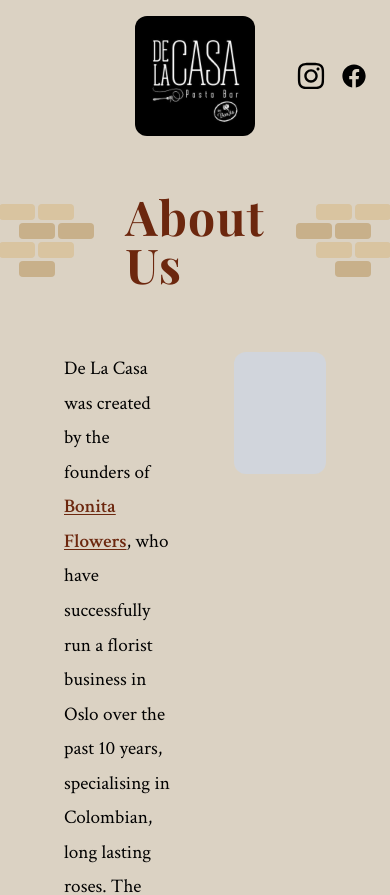
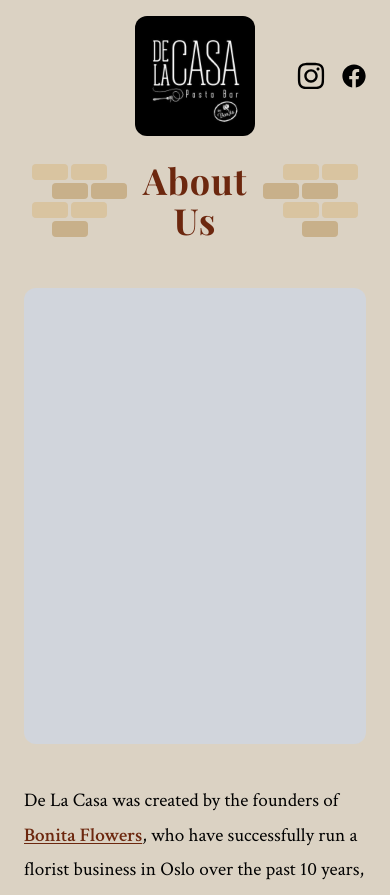
Before and after one commit to RosarioBA/delacasa-website, a Next.js app: page /about in a window 390 px wide. Shown: the top 895 px of the page. Built offline with nearby package versions, Linux system fonts and the light colour scheme; a web font is replaced by a local one.

Commit message:
style: fix mobile layout for about page

```diff
--- a/app/about/page.tsx
+++ b/app/about/page.tsx
@@ -46,14 +46,11 @@ export default function AboutPage() {
   return (
     <main className="min-h-screen pb-20" style={{ backgroundColor: "#DBD2C3" }}>
       {/* Header */}
-      <div
-        className="flex flex-col items-center gap-6 px-8 pb-16"
-        style={{ paddingTop: "12rem" }}
-      >
-        <div className="flex items-center gap-8">
+      <div className="flex flex-col items-center gap-6 px-8 pt-40 md:pt-48 pb-12 md:pb-16">
+        <div className="flex items-center gap-4 md:gap-8">
           <BrickPattern />
           <h1
-            className={`${playfair.className} text-5xl font-bold text-[#6C270E] tracking-wide`}
+            className={`${playfair.className} text-4xl md:text-5xl font-bold text-[#6C270E] tracking-wide text-center`}
           >
             About Us
           </h1>
@@ -64,10 +61,10 @@ export default function AboutPage() {
       </div>
 
       {/* Main content */}
-      <div className="flex flex-row items-start gap-16 px-16 max-w-6xl mx-auto">
+      <div className="flex flex-col md:flex-row items-start gap-10 md:gap-16 px-6 md:px-16 max-w-6xl mx-auto">
         {/* Text */}
-        <FadeIn className="flex-1 flex flex-col gap-6">
-          <p className="text-[#010101] text-lg leading-relaxed">
+        <FadeIn className="w-full md:flex-1 flex flex-col gap-6">
+          <p className="text-[#010101] text-base md:text-lg leading-relaxed">
             De La Casa was created by the founders of{" "}
             <Link href="/bonita" className="text-[#6C270E] font-semibold underline underline-offset-2">
               Bonita Flowers
@@ -81,14 +78,14 @@ export default function AboutPage() {
             some of the worlds best, Colombian coffee served with delicious home
             made treats.
           </p>
-          <p className="text-[#010101] text-lg leading-relaxed">
+          <p className="text-[#010101] text-base md:text-lg leading-relaxed">
             2018 has brought upon change and new challenges which have
             translated into the new "De La Casa" concept. The literal meaning is
             "from home" and the idea was to create a cosy space, where people
             can feel welcome and enjoy a delicious, unpretentious meal, as
             though made in their own home.
           </p>
-          <p className="text-[#010101] text-lg leading-relaxed">
+          <p className="text-[#010101] text-base md:text-lg leading-relaxed">
             The Pasta bar is a simple solution where you can create your own
             favourite combination, selecting your pasta, base sauce and toppings
             of choice, which will be prepared freshly for you within minutes.
@@ -96,7 +93,7 @@ export default function AboutPage() {
         </FadeIn>
 
         {/* Image placeholder */}
-        <div className="flex-shrink-0" style={{ width: "35%" }}>
+        <div className="w-full md:flex-shrink-0 md:w-[35%] order-first md:order-last">
           <FadeIn delay={0.15}>
             <div
               className="bg-gray-300 rounded-xl w-full"
```
